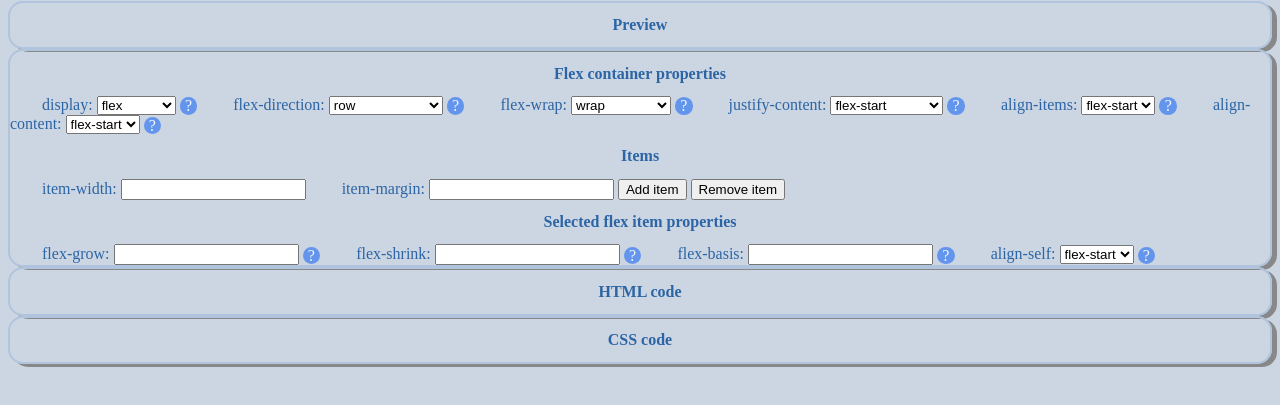
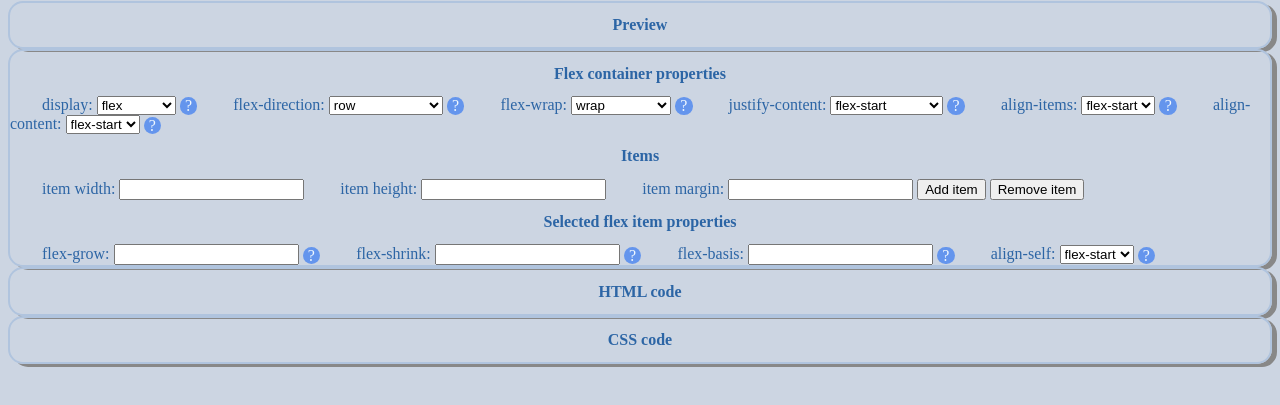
Before and after one commit to masil64/flex-generator, a plain HTML site: page index.html in a window 1280 px wide. Shown: the part 79-484 px from the top of the page. Drawn offline with Linux system fonts and the light colour scheme.

Commit message:
fix: add the height of the selected item
See: #4

```diff
--- a/index.html
+++ b/index.html
@@ -73,10 +73,13 @@
                 <span title="The align-content property is used to align the flex lines (default value: stretch)." class="tooltip-icon">?</span>
 
                 <h2>Items</h2>
-                <label for="item-width" class="label">item-width:</label>
+                <label for="item-width" class="label">item width:</label>
                 <input type="text" name="item-width" id="item-width">
 
-                <label for="item-margin" class="label">item-margin:</label>
+                <label for="item-height" class="label">item height:</label>
+                <input type="text" name="item-height" id="item-height">
+
+                <label for="item-margin" class="label">item margin:</label>
                 <input type="text" name="item-margin" id="item-margin">
 
                 <input type="button" value="Add item" title="Add item">
```
